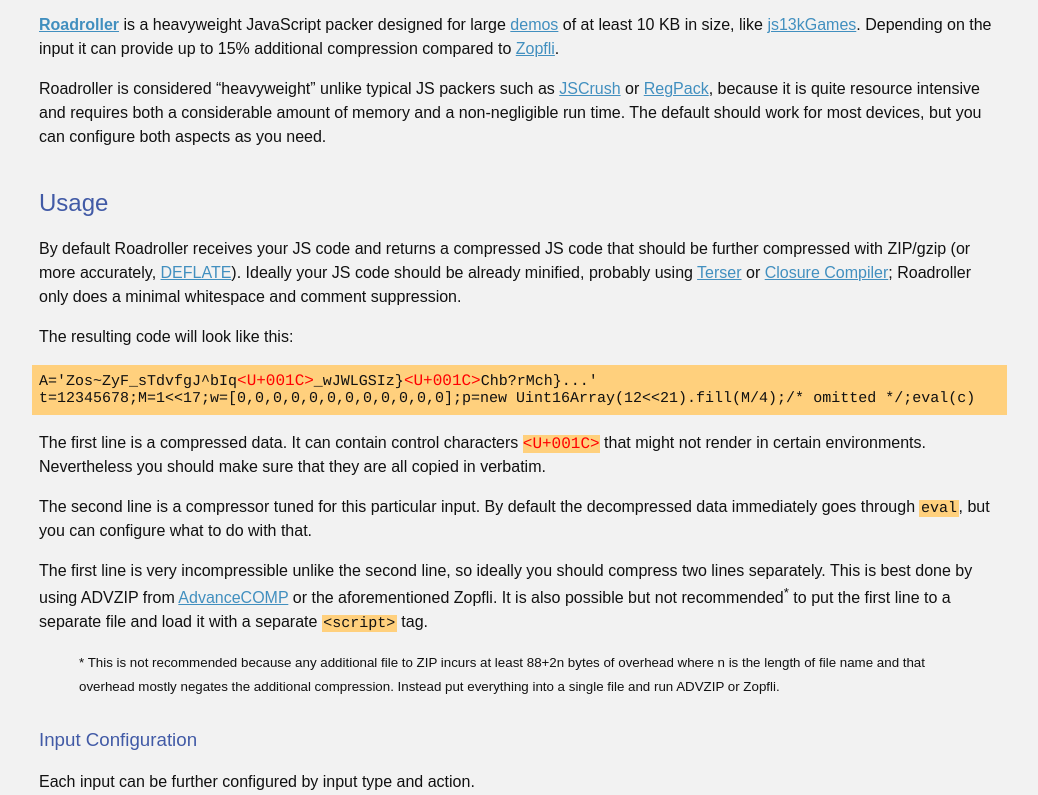
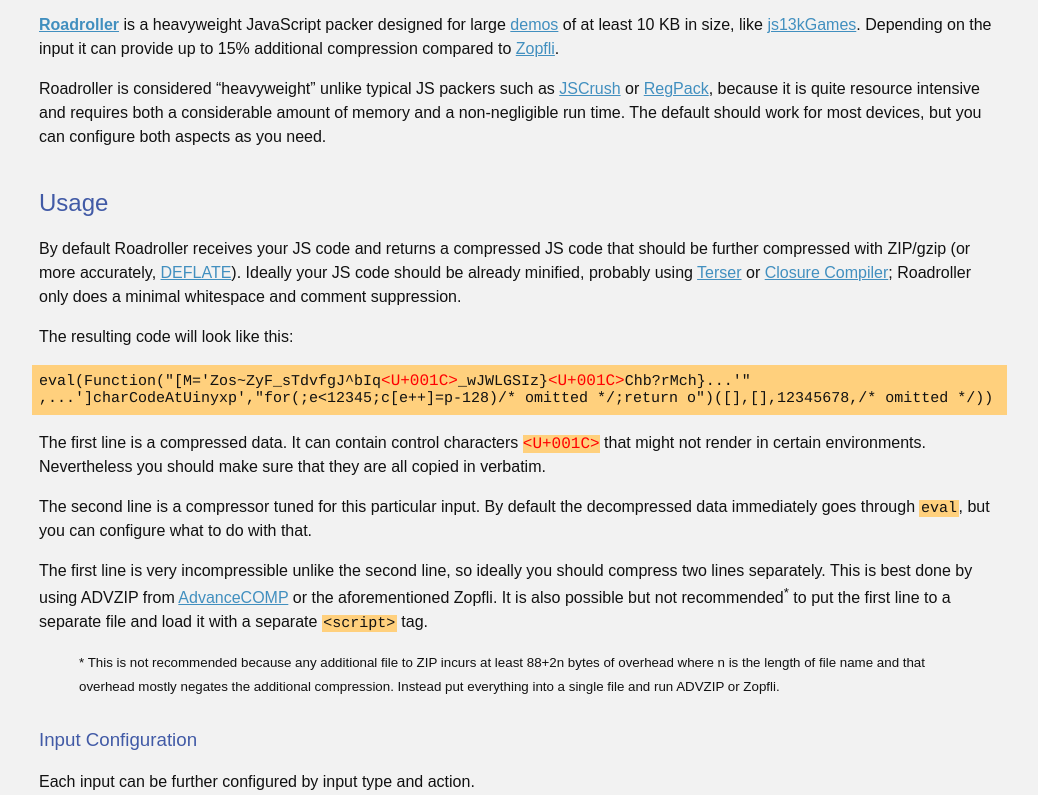
Before and after one commit to lifthrasiir/roadroller, a website: page tools/demo.html in a window 1280 px wide. Shown: the part 641-1436 px from the top of the page, without its empty margins (121-1159 px from the left). Drawn offline with Linux system fonts and the light colour scheme.

Commit message:
Update the README a bit more.
- `-O2` is now documented, and it is now recommended
  to run `packer.optimize` (-O1) in a regular build process.

- the representative output has been updated to reflect
  the current default (allowFreeVars = false).

- work around a CommonMark rendering issue where
  a comment disables the next formatting (really annoying).

- mention that Node.js 14 is usable but not recommended.

```diff
--- a/tools/demo.html
+++ b/tools/demo.html
@@ -125,7 +125,7 @@
 <h2>Usage</h2>
 <p>By default Roadroller receives your JS code and returns a compressed JS code that should be further compressed with ZIP/gzip (or more accurately, <a href=https://en.wikipedia.org/wiki/Deflate>DEFLATE</a>). Ideally your JS code should be already minified, probably using <a href=https://terser.org/>Terser</a> or <a href=https://closure-compiler.appspot.com/home>Closure Compiler</a>; Roadroller only does a minimal whitespace and comment suppression.
 <p>The resulting code will look like this:
-<pre>A='Zos~ZyF_sTdvfgJ^bIq<span class=c$1c>&#28;</span>_wJWLGSIz}<span class=c$1c>&#28;</span>Chb?rMch}...'&#10;t=12345678;M=1&lt;&lt;17;w=[0,0,0,0,0,0,0,0,0,0,0,0];p=new Uint16Array(12&lt;&lt;21).fill(M/4);/* omitted */;eval(c)</pre>
+<pre>eval(Function("[M='Zos~ZyF_sTdvfgJ^bIq<span class=c$1c>&#28;</span>_wJWLGSIz}<span class=c$1c>&#28;</span>Chb?rMch}...'"&#10;,...']charCodeAtUinyxp',"for(;e&lt;12345;c[e++]=p-128)/* omitted */;return o")([],[],12345678,/* omitted */))</pre>
 <p>The first line is a compressed data. It can contain control characters <code class=c$1c>&#28;</code> that might not render in certain environments. Nevertheless you should make sure that they are all copied in verbatim.
 <p>The second line is a compressor tuned for this particular input. By default the decompressed data immediately goes through <code>eval</code>, but you can configure what to do with that.
 <p>The first line is very incompressible unlike the second line, so ideally you should compress two lines separately. This is best done by using ADVZIP from <a href=http://www.advancemame.it/comp-readme>AdvanceCOMP</a> or the aforementioned Zopfli. It is also possible but not recommended<sup>*</sup> to put the first line to a separate file and load it with a separate <code>&lt;script&gt;</code> tag.
```
Also changed, not shown: README.md.
